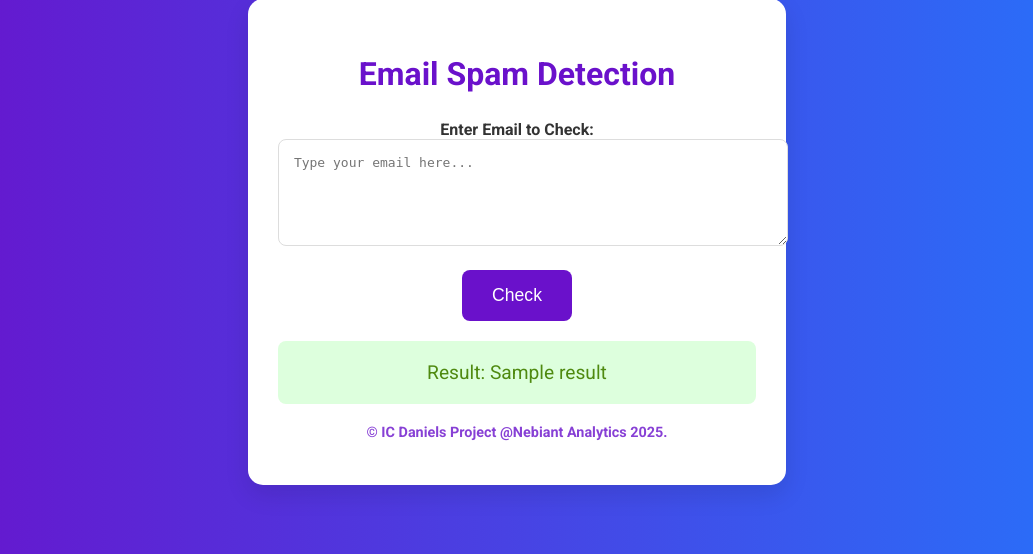
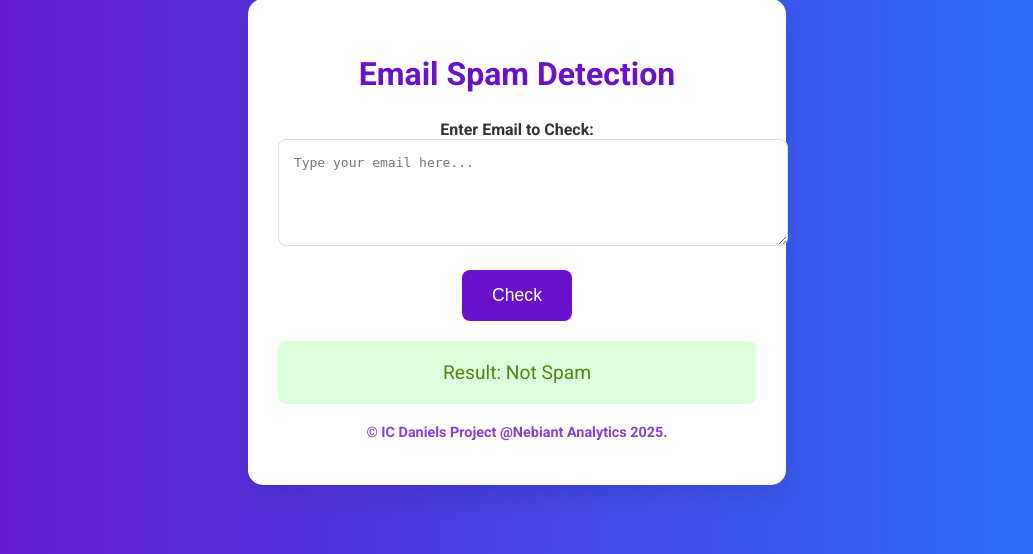
Before and after one commit to Incredible-Dan/Data_Science_Projects, a Django app: template detection/templates/detection/index.html in a window 1280 px wide. Shown: the part 166-720 px from the top of the page, without its empty margins (123-1156 px from the left). Run offline with Django 5.2, Linux system fonts and the light colour scheme; the template is opened without the code that fills it: most values are stand-ins (such as "Sample title", 1, 10 or a date in 2020).

Commit message:
Updated result from 'Ham' to 'Not Spam'

```diff
--- a/detection/templates/detection/index.html
+++ b/detection/templates/detection/index.html
@@ -90,8 +90,9 @@
         </form>
         {% if result %}
         <div class="result {% if result == 'Spam' %}spam{% else %}ham{% endif %}">
-            Result: {{ result }}
+            Result: {% if result == 'Spam' %}Spam{% else %}Not Spam{% endif %}
         </div>
+
         {% endif %}
         <p class="footer-text">© IC Daniels Project @Nebiant Analytics 2025.</p>
     </div>
--- a/detection/views.py
+++ b/detection/views.py
@@ -31,7 +31,8 @@ def detect_spam(request):
             else:
                 text_vectorized = vectorizer.transform([text])
                 prediction = model.predict(text_vectorized)[0]
-                result = "Spam" if prediction == 1 else "Ham"
+                result = "Spam" if prediction == 1 else "Not Spam"
+
     else:
         form = EmailForm()
 
```
Also changed, not shown: 2 other files.
